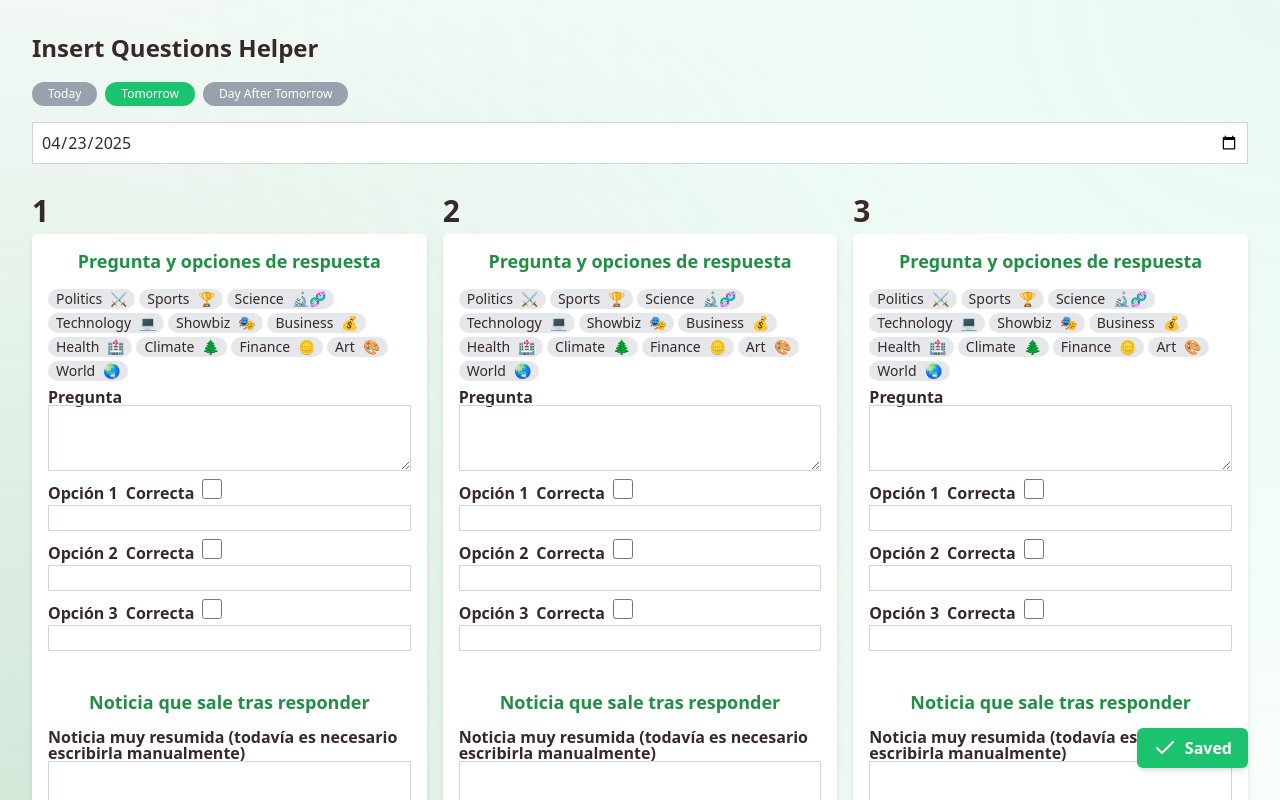
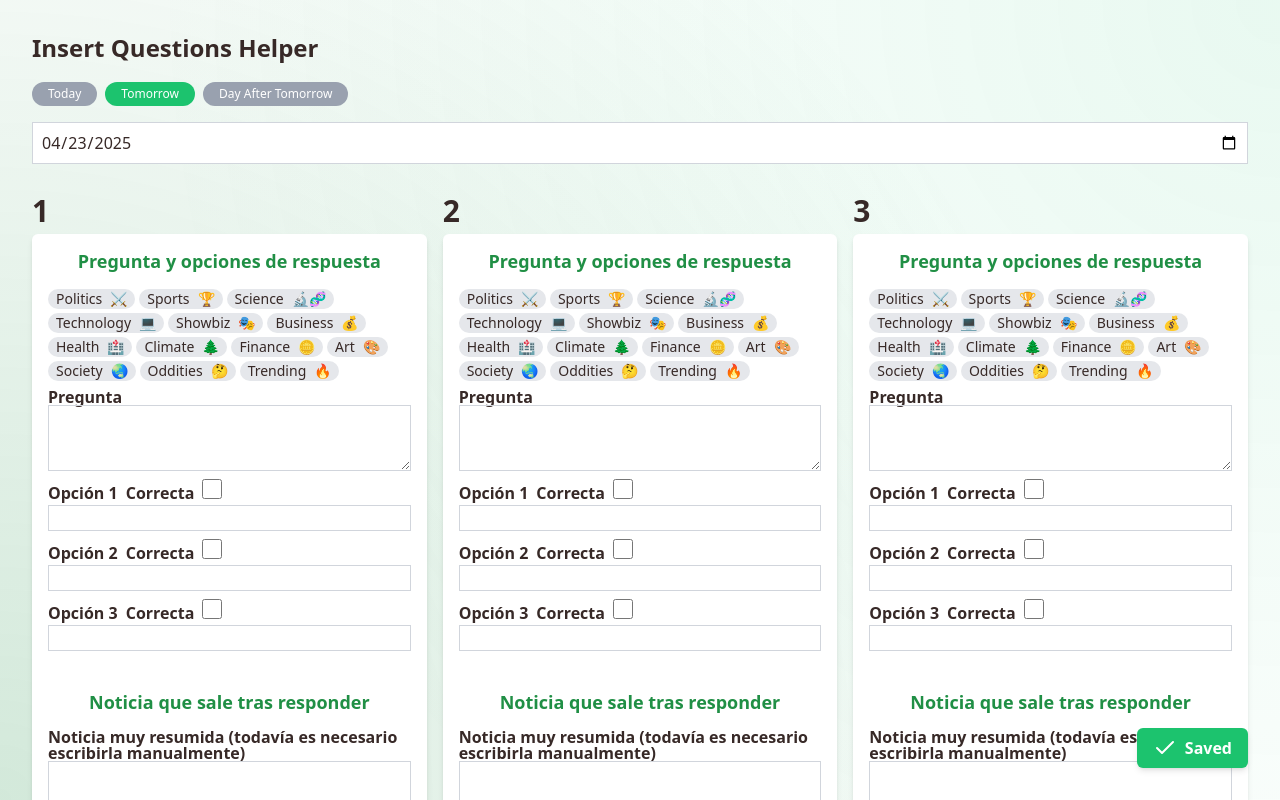
Before and after one commit to juanmartinzzz/versus-info, a React (Vite) app: page /insert-questions-helper-81n271bf1023ut in a window 1280 px wide. Shown: the top 800 px of the page. Built offline with nearby package versions, Linux system fonts and the light colour scheme; no server answers; the database is empty.

Commit message:
Add new categories

```diff
--- a/src/data/constants.js
+++ b/src/data/constants.js
@@ -59,14 +59,19 @@ const categories = [
   },
   {
     id: '11',
-    nameKey: 'world',
+    nameKey: 'society',
     defaultEmoji: '🌏',
   },
-  // {
-  //   id: '13',
-  //   nameKey: 'other',
-  //   defaultEmoji: '',
-  // },
+  {
+    id: '12',
+    nameKey: 'oddities',
+    defaultEmoji: '🤔',
+  },
+  {
+    id: '13',
+    nameKey: 'trending',
+    defaultEmoji: '🔥',
+  },
 ]
 
 const constants = {
--- a/src/internationalization/internationalization.js
+++ b/src/internationalization/internationalization.js
@@ -197,9 +197,17 @@ const categoryNames = {
     en: 'Art',
     es: 'Arte',
   },
-  world: {
-    en: 'World',
-    es: 'Mundo',
+  society: {
+    en: 'Society',
+    es: 'Sociedad',
+  },
+  oddities: {
+    en: 'Oddities',
+    es: 'Insólito',
+  },
+  trending: {
+    en: 'Trending',
+    es: 'Tendencia',
   },
 }
 
```
